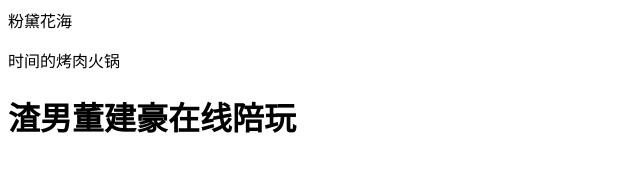
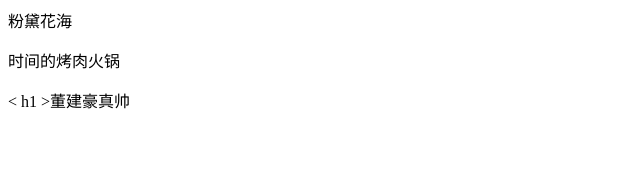
Before and after one commit to dongjianhao/H546, a plain HTML site: page index.html in a window 1280 px wide. Shown: the whole page, without its empty margins (0-640 px from the left). Drawn offline with Linux system fonts and the light colour scheme.

Commit message:
Update index.html

```diff
--- a/index.html
+++ b/index.html
@@ -9,6 +9,6 @@
 <body>
     <div>粉黛花海</div>
     <p>时间的烤肉火锅</p>
-    <h1>渣男董建豪在线陪玩</h1>
+    <  h1  >董建豪真帅</h1>
 </body>
 </html>
```
